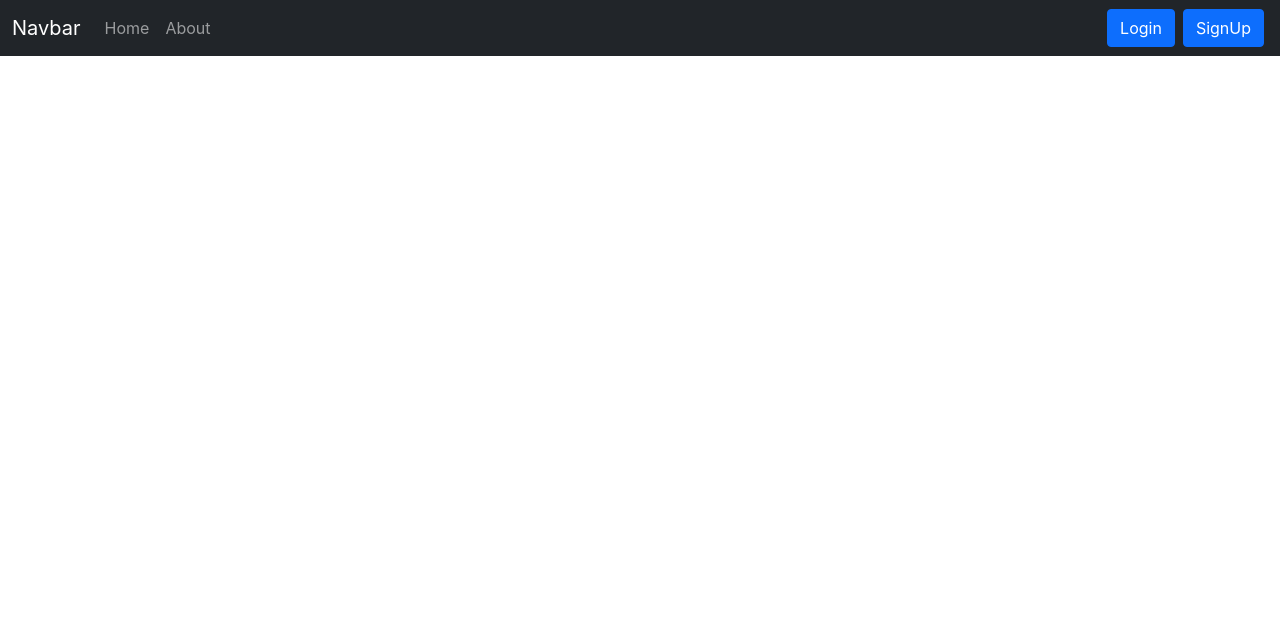
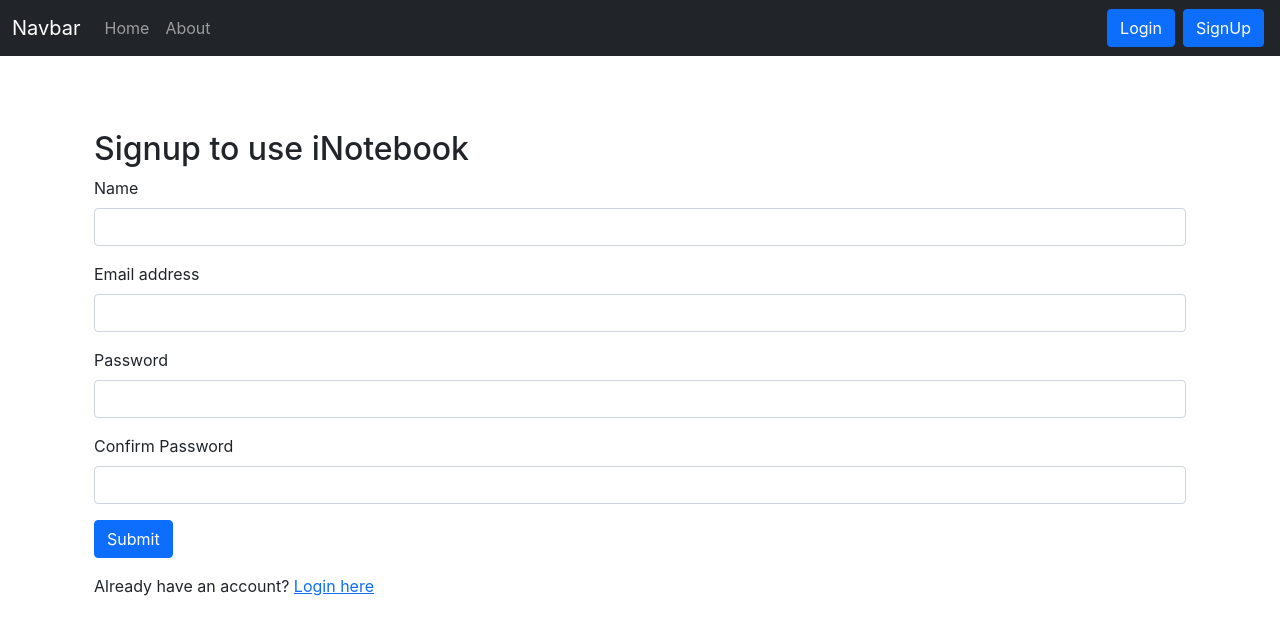
Before and after one commit to froster02/mynotebook, a React (Create React App) app: page /signup in a window 1280 px wide. Shown: the top 634 px of the page. Built offline with nearby package versions, Linux system fonts and the light colour scheme; the HTML template or start-up script is replaced by a standard one.

Commit message:
feat: enhance authentication flow with improved error handling and alert system

```diff
--- a/src/App.js
+++ b/src/App.js
@@ -30,10 +30,10 @@ function App() {
           <Alert alert={alert} />
           <div className="container mt-4">
             <Routes>
-              <Route exact path="/" element={<Home />} />
+              <Route exact path="/" element={<Home setAlert={showAlert} />} />
               <Route exact path="/about" element={<About />} />
-              <Route exact path="/login" element={<Login />} />
-              <Route exact path="/signup" element={<Signup />} />
+              <Route exact path="/login" element={<Login setAlert={showAlert} />} />
+              <Route exact path="/signup" element={<Signup setAlert={showAlert} />} />
             </Routes>
           </div>
         </div>
--- a/src/components/Alert.js
+++ b/src/components/Alert.js
@@ -1,10 +1,18 @@
 import React from 'react'
 
-const Alert = (props) => {
+function Alert(props) {
+    const capitalize = (word) => {
+        if (word === "danger") {
+            word = "error";
+        }
+        const lower = word.toLowerCase();
+        return lower.charAt(0).toUpperCase() + lower.slice(1);
+    }
+
     return (
         <div style={{ height: '50px' }}>
             {props.alert && <div className={`alert alert-${props.alert.type} alert-dismissible fade show`} role="alert">
-                {props.alert.msg}
+                <strong>{capitalize(props.alert.type)}</strong>: {props.alert.msg}
             </div>}
         </div>
     )
--- a/src/components/Home.js
+++ b/src/components/Home.js
@@ -1,11 +1,11 @@
-import Notes from './Notes'
+import Notes from './Notes';
 
-const Home = () => {
+const Home = ({ setAlert }) => {
     return (
         <>
-            <Notes />
+            <Notes showAlert={setAlert} />
         </>
-    )
+    );
 }
 
-export default Home
+export default Home;
--- a/src/components/Login.js
+++ b/src/components/Login.js
@@ -1,9 +1,74 @@
-import React from 'react'
+import React, { useState } from 'react';
+import { useNavigate } from 'react-router-dom';
 
-const Login = () => {
+const Login = ({ setAlert }) => {
+    const navigate = useNavigate();
+    const [credentials, setCredentials] = useState({ email: "", password: "" });
+
+    const handleSubmit = async (e) => {
+        e.preventDefault();
+        try {
+            const response = await fetch("http://localhost:5010/api/auth/login", {
+                method: 'POST',
+                headers: {
+                    'Content-Type': 'application/json'
+                },
+                body: JSON.stringify({
+                    email: credentials.email,
+                    password: credentials.password
+                })
+            });
+
+            const json = await response.json();
+            console.log("Login response:", json);
+
+            if (json.success) {
+                localStorage.setItem('token', json.authtoken);
+                navigate('/');
+                setAlert("Login success", "success");
+            } else {
+                setAlert(json.error || "Invalid credentials", "danger");
+            }
+        } catch (error) {
+            console.error("Login error:", error);
+            setAlert("Invalid credentials", "danger");
+        }
+    }
+
+    const onChange = (e) => {
+        setCredentials({ ...credentials, [e.target.name]: e.target.value })
+    }
+
     return (
         <div>
-
+            <form onSubmit={handleSubmit} className="container my-3">
+                <div className="mb-3">
+                    <label htmlFor="email-input" className="form-label">Email address</label>
+                    <input
+                        type="email"
+                        className="form-control"
+                        id="email-input"
+                        name="email"
+                        autoComplete="username email"
+                        value={credentials.email}
+                        onChange={onChange}
+                        aria-describedby="emailHelp"
+                    />
+                </div>
+                <div className="mb-3">
+                    <label htmlFor="password-input" className="form-label">Password</label>
+                    <input
+                        type="password"
+                        className="form-control"
+                        id="password-input"
+                        name="password"
+                        autoComplete="current-password"
+                        value={credentials.password}
+                        onChange={onChange}
+                    />
+                </div>
+                <button type="submit" className="btn btn-primary">Submit</button>
+            </form>
         </div>
     )
 }
--- a/src/components/Signup.js
+++ b/src/components/Signup.js
@@ -1,9 +1,70 @@
-import React from 'react'
+import { React, useState } from 'react'
+import { useNavigate } from 'react-router-dom';
 
-const Signup = () => {
+const Signup = (props) => {
+    const [credentials, setCredentials] = useState({ name: "", email: "", password: "", cpassword: "" });
+    const navigate = useNavigate();
+
+    const handleSubmit = async (e) => {
+        e.preventDefault();
+        const { name, email, password } = credentials;
+        try {
+            const response = await fetch("http://localhost:5010/api/auth", {
+                method: 'POST',
+                headers: {
+                    'Content-Type': 'application/json'
+                },
+                body: JSON.stringify({
+                    name: name,
+                    email: email,
+                    password: password
+                })
+            });
+
+            const json = await response.json();
+            if (json.success) {
+                localStorage.setItem('token', json.authtoken);
+                navigate('/');
+                props.showAlert("Account created successfully", "success");
+            } else {
+                props.showAlert(json.error || "Invalid credentials", "danger");
+            }
+        } catch (error) {
+            console.error("Signup error:", error);
+        }
+    }
+
+    const onChange = (e) => {
+        setCredentials({ ...credentials, [e.target.name]: e.target.value })
+    }
+
     return (
         <div>
-
+            <div className="container my-3">
+                <h2>Signup to use iNotebook</h2>
+                <form onSubmit={handleSubmit}>
+                    <div className="mb-3">
+                        <label htmlFor="name" className="form-label">Name</label>
+                        <input type="name" className="form-control" id="name" name='name' aria-describedby="name" onChange={onChange} />
+                    </div>
+                    <div className="mb-3">
+                        <label htmlFor="email" className="form-label">Email address</label>
+                        <input type="email" className="form-control" id="email" name='email' aria-describedby="emailHelp" onChange={onChange} />
+                    </div>
+                    <div className="mb-3">
+                        <label htmlFor="password" className="form-label">Password</label>
+                        <input type="password" className="form-control" id="password" name='password' onChange={onChange} />
+                    </div>
+                    <div className="mb-3">
+                        <label htmlFor="cpassword" className="form-label">Confirm Password</label>
+                        <input type="password" className="form-control" id="cpassword" name='cpassword' onChange={onChange} />
+                    </div>
+                    <button type="submit" className="btn btn-primary">Submit</button>
+                </form>
+                <div className="my-3">
+                    <p>Already have an account? <a href="/login">Login here</a></p>
+                </div>
+            </div>
         </div>
     )
 }
--- a/src/context/notes/NoteState.js
+++ b/src/context/notes/NoteState.js
@@ -15,7 +15,7 @@ const NoteState = (props) => {
                 method: 'GET',
                 headers: {
                     'Content-Type': 'application/json',
-                    'auth-token': "eyJhbGciOiJIUzI1NiIsInR5cCI6IkpXVCJ9.eyJ1c2VyIjp7ImlkIjoiNjdjZGRjMjg2NjgyODU2N2E3Mjc0M2Y4In0sImlhdCI6MTc0MTU0NDQ4OH0.iah-A6NEy1qF--CJANRowrvjuymFFAOwLqSepS5Zf6Q"
+                    'auth-token': "eyJhbGciOiJIUzI1NiIsInR5cCI6IkpXVCJ9.eyJ1c2VyIjp7ImlkIjoiNjgzYWNiYzQxNTdjYzljODk3Zjg4ZGZkIn0sImlhdCI6MTc0ODY4MzcxNn0.yFUaExqF-_hJ3zrOTmN_XlErPzVQXPkqDhatgfNPyz4"
                 },
                 mode: 'cors'
             });
@@ -58,7 +58,7 @@ const NoteState = (props) => {
 
     const fetchWithCORS = async (url, options) => {
         try {
-            console.log('Fetching from:', url); // Debug log
+            console.log('Fetching from:', url);
             const response = await fetch(url, {
                 ...options,
                 headers: {
@@ -67,7 +67,7 @@ const NoteState = (props) => {
                     'auth-token': "eyJhbGciOiJIUzI1NiIsInR5cCI6IkpXVCJ9.eyJ1c2VyIjp7ImlkIjoiNjdjZGRjMjg2NjgyODU2N2E3Mjc0M2Y4In0sImlhdCI6MTc0MTU0NDQ4OH0.iah-A6NEy1qF--CJANRowrvjuymFFAOwLqSepS5Zf6Q"
                 },
                 mode: 'cors',
-                credentials: 'include' // Add this for cookies if needed
+                credentials: 'include'
             });
 
             if (!response.ok) {
@@ -75,7 +75,7 @@ const NoteState = (props) => {
             }
 
             const data = await response.json();
-            console.log('Response data:', data); // Debug log
+            console.log('Response data:', data);
             return data;
         } catch (error) {
             console.error('Fetch error:', error);
```
Also changed, not shown: 1 other file (tests, documents, lock files or other folders).
